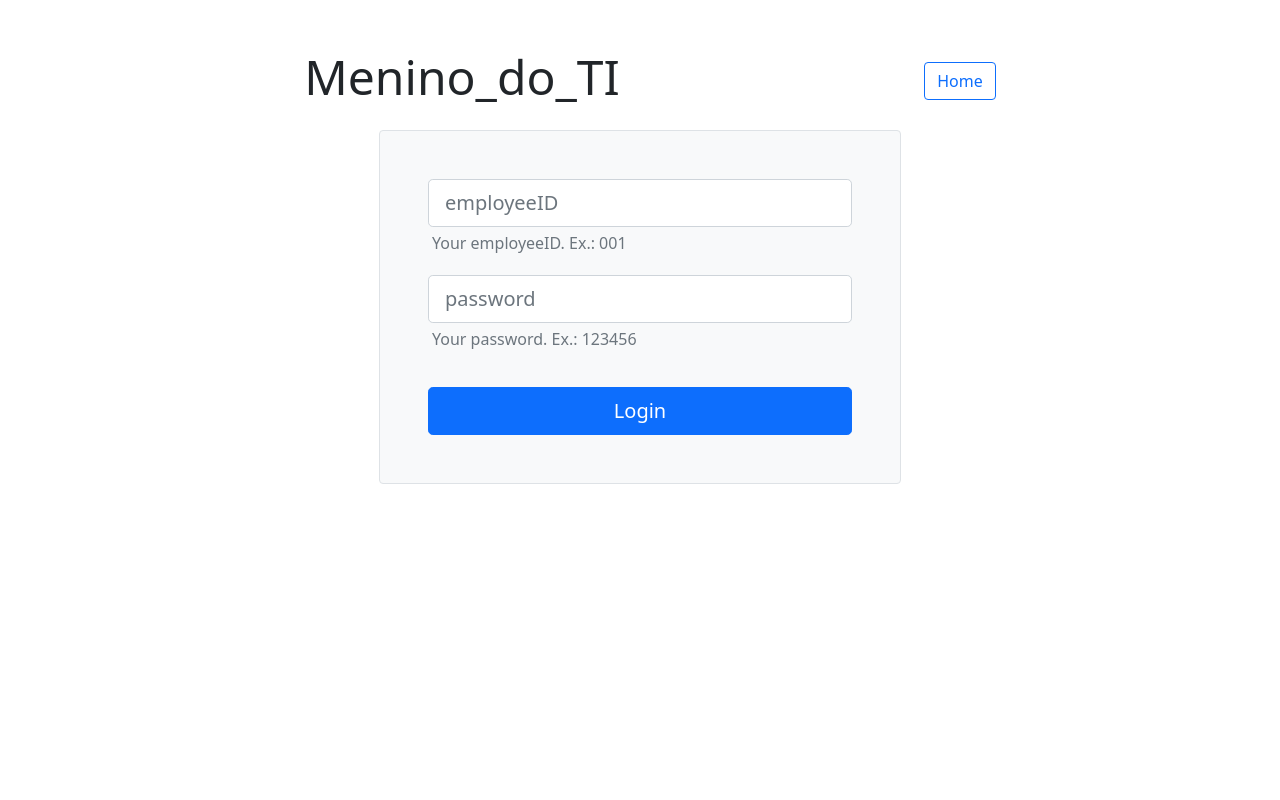
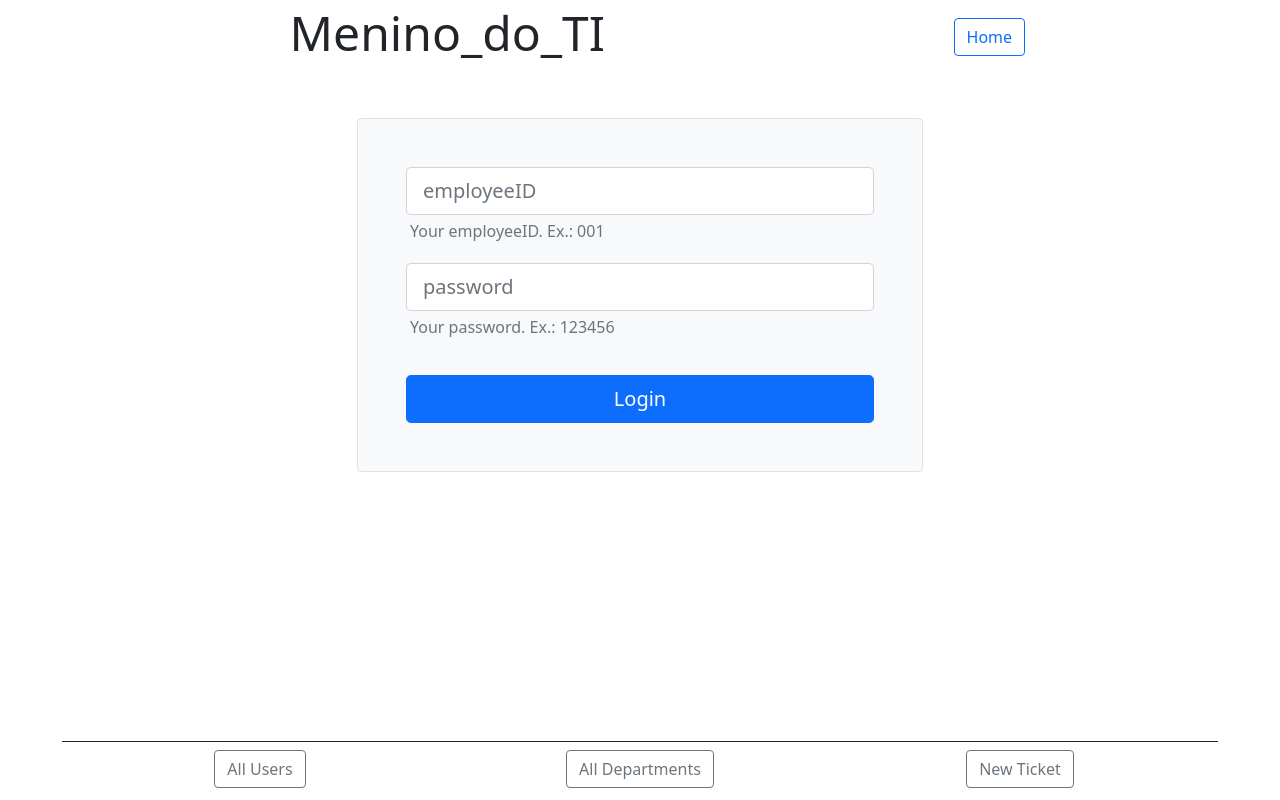
Before and after one commit to MarconesOliveira/help-desk-menino-do-ti, a website: page Views/login.html in a window 1280 px wide. Drawn offline with nearby package versions, Linux system fonts and the light colour scheme; files whose address does not match are found by name.

Commit message:
Update views

```diff
--- a/Views/login.html
+++ b/Views/login.html
@@ -8,21 +8,24 @@
     <script src="https://cdn.jsdelivr.net/npm/bootstrap@5.0.2/dist/js/bootstrap.bundle.min.js" integrity="sha384-MrcW6ZMFYlzcLA8Nl+NtUVF0sA7MsXsP1UyJoMp4YLEuNSfAP+JcXn/tWtIaxVXM" crossorigin="anonymous"></script>
     <script src="https://cdn.jsdelivr.net/npm/axios/dist/axios.min.js"></script>
     <title>Menino_do_TI</title>
+    <style>
+        html{min-width: 400px;}
+    </style>
 </head>
-<body class="h-100 p-0 m-0">
-    <div class="container p-5 mx-auto text-center h-100">
+<body class="h-100 p-0 m-0 min-vw-100">
+    <div class="container p-1 mx-auto text-center h-100 d-flex flex-column justify-content-between">
         <main>
             <header>
-                <div class="container row align-items-center mb-3">
-                    <h1 class="display-5 col-8">Menino_do_TI</h1>
-                    <div class="col-4" id="login">
+                <div class="container row align-items-center justify-content-around mb-3">
+                    <h1 class="display-5 col-md-8">Menino_do_TI</h1>
+                    <div class="col-md-4" id="login">
                         <a href="/">
                             <button class="btn btn-outline-primary">Home</button>
                         </a>
                     </div>
                 </div>
             </header>
-            <div class="col-sm-10 col-md-8 col-lg-6 mx-auto text-start">
+            <div class="col-10 col-sm-10 col-md-8 col-lg-6 mx-auto text-start my-5">
                 <form class="p-4 p-md-5 border bg-light rounded">
                     <div class="mb-3">
                         <input type="text" class="form-control form-control-lg" id="employeeID" name="employeeID" placeholder="employeeID"
@@ -38,7 +41,31 @@
                 </form>
             </div>
         </main>
-        <footer></footer>
+        <footer>
+            <div class="row border-top border-dark p-2">
+                <div class="col-sm-4">
+                    <a href="/users">
+                        <button type="button" class="btn btn-outline-secondary">
+                            All Users
+                        </button>
+                    </a>
+                </div>
+                <div class="col-sm-4">
+                    <a href="/departments">
+                        <button type="button" class="btn btn-outline-secondary">
+                            All Departments
+                        </button>
+                    </a>
+                </div>
+                <div class="col-sm-4">
+                    <a href="/ticket">
+                        <button type="button" class="btn btn-outline-secondary">
+                            New Ticket
+                        </button>
+                    </a>
+                </div>
+            </div>
+        </footer>
     </div>
     <script src="scripts.js"></script>
     <script>
```
Also changed, not shown: Views/home.html (+1 -1 lines), Views/register.html (+29 -7 lines).
